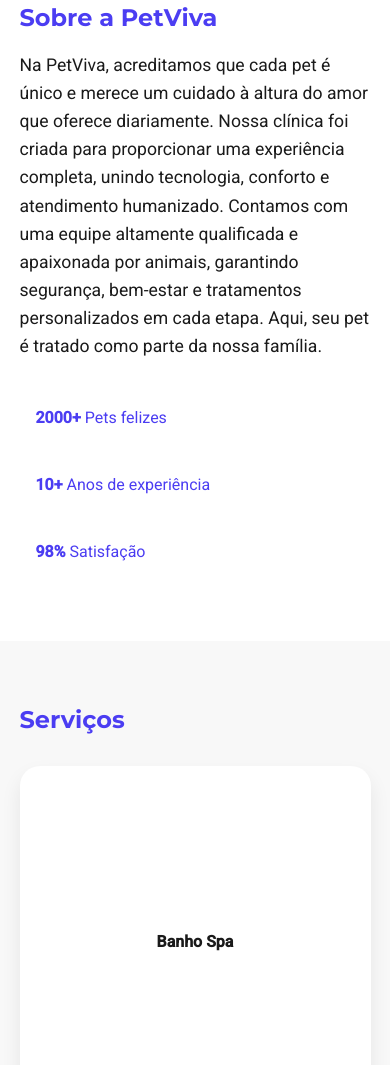
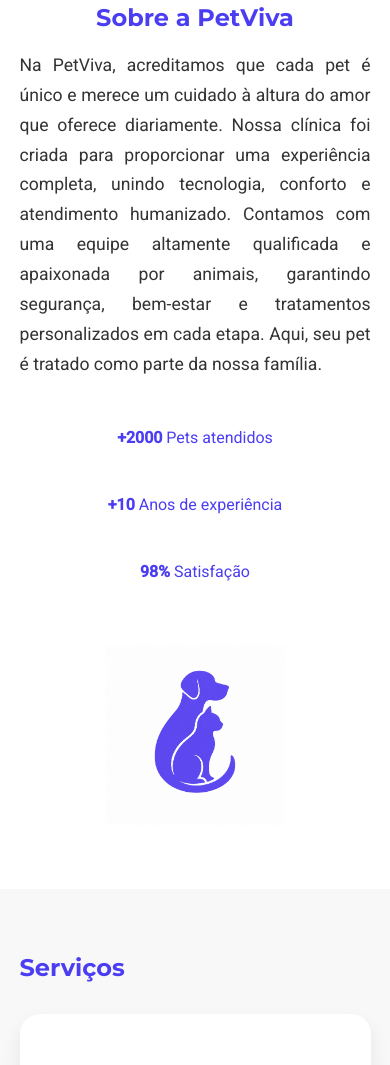
Before and after one commit to AnaFlaviaCorrea/PetViva, a plain HTML site: page index.html in a window 390 px wide. Shown: the part 935-2000 px from the top of the page. Drawn offline with Linux system fonts and the light colour scheme.

Commit message:
alterações finais

```diff
--- a/index.html
+++ b/index.html
@@ -36,7 +36,7 @@
         <section id="inicio" class="hero">
             <div class="container hero-grid">
                 <div>
-                    <h2>O cuidado que seu pet merece, com o padrão que você espera</h2>
+                    <h2>O cuidado que seu pet merece, com o padrão que você espera.</h2>
                     <p>
                         Na PetViva, oferecemos atendimento premium, tecnologia moderna e carinho em cada detalhe para
                         garantir saúde, conforto e felicidade ao seu melhor amigo.
@@ -48,21 +48,32 @@
 
             </div>
         </section>
-        <section id="sobre" class="section container">
+        <section id="sobre" class="section">
+            <div class="container sobre-grid">
+
+                <div class="sobre-texto">
                     <h2>Sobre a PetViva</h2>
                     <p>
                         Na PetViva, acreditamos que cada pet é único e merece um cuidado à altura do amor que oferece
                         diariamente.
-                Nossa clínica foi criada para proporcionar uma experiência completa, unindo tecnologia, conforto e
-                atendimento humanizado.
-                Contamos com uma equipe altamente qualificada e apaixonada por animais, garantindo segurança, bem-estar
-                e tratamentos personalizados em cada etapa.
+                        Nossa clínica foi criada para proporcionar uma experiência completa, unindo tecnologia, conforto
+                        e atendimento humanizado.
+                        Contamos com uma equipe altamente qualificada e apaixonada por animais, garantindo segurança,
+                        bem-estar e tratamentos personalizados em cada etapa.
                         Aqui, seu pet é tratado como parte da nossa família.
                     </p>
+
                     <div class="stats">
-                <div><strong>2000+</strong><span> Pets felizes</span></div>
-                <div><strong>10+</strong><span> Anos de experiência</span></div>
+                        <div><strong>+2000</strong><span> Pets atendidos</span></div>
+                        <div><strong>+10</strong><span> Anos de experiência</span></div>
                         <div><strong>98%</strong><span> Satisfação</span></div>
+                    </div>
+                </div>
+
+                <div class="sobre-img">
+                    <img src="./imagens/Logo.png" alt="Logo PetViva">
+                </div>
+
             </div>
         </section>
         <section id="serviços" class="section alt">
--- a/style.css
+++ b/style.css
@@ -145,15 +145,37 @@
     padding: 4rem 0;
 
 
+
 }
+
+.sobre-grid {
+    display: grid;
+    grid-template-columns: 1fr 1fr;
+    gap: 2rem;
+    align-items: center;
+}
+
+.sobre-img {
+    display: flex;
+    justify-content: center;
+}
+
+.sobre-img img {
+    max-width: 250px;
+    opacity: 0.9;
+}
+
 #sobre h2 {
     margin-bottom: 1.2rem;
 }
+
+
 #sobre p {
-    max-width: 700px;
-    margin-bottom: 2rem;
-    justify-content: center;
+    text-align: justify;
+    line-height: 1.7;
+    color: #333;
 }
+
 .alt {
     background: var(--cinza)
 }
@@ -191,9 +213,11 @@
 }
 
 form {
-    display: grid;
-    gap: 1rem
+    display: flex;
+    flex-direction: column;
+    gap: 1rem;
 }
+
 
 input,
 textarea {
@@ -202,6 +226,7 @@
     border-radius: 12px;
 
 }
+
 input::placeholder,
 textarea::placeholder {
     color: #999;
@@ -294,6 +319,16 @@
         font-size: 2.2rem
     }
 
+    .sobre-grid {
+        grid-template-columns: 1fr;
+        text-align: center;
+    }
+
+    .sobre-img img {
+        max-width: 180px;
+        margin-top: 1rem;
+    }
+
     .stats {
         flex-direction: column
     }
```
Lines whose indentation alone changed are shown as unchanged.
